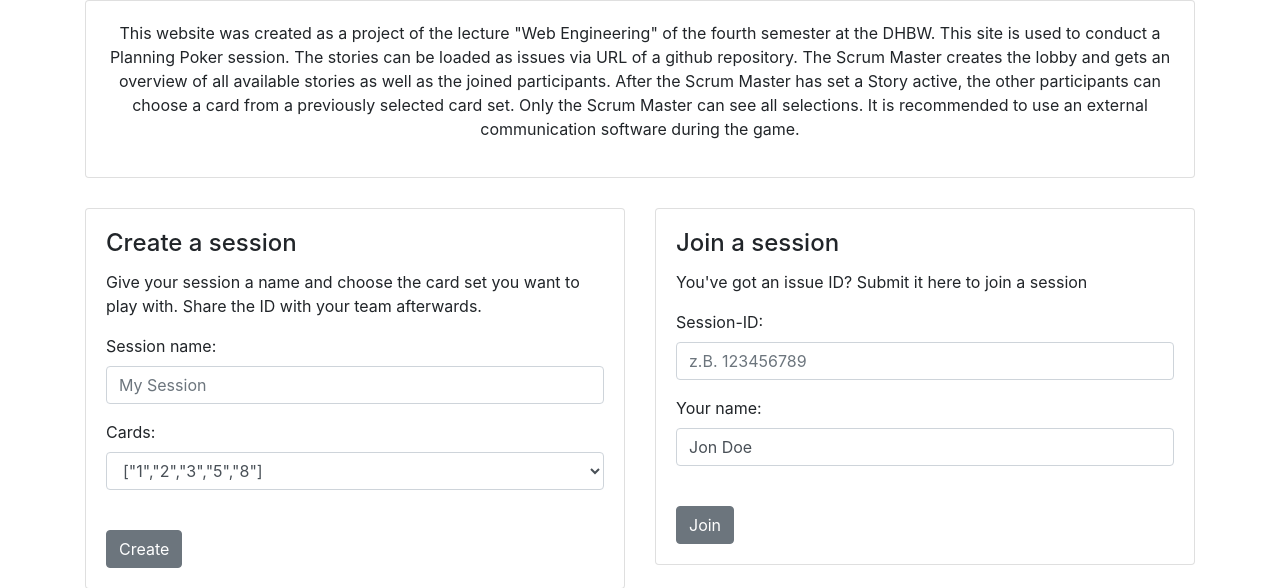
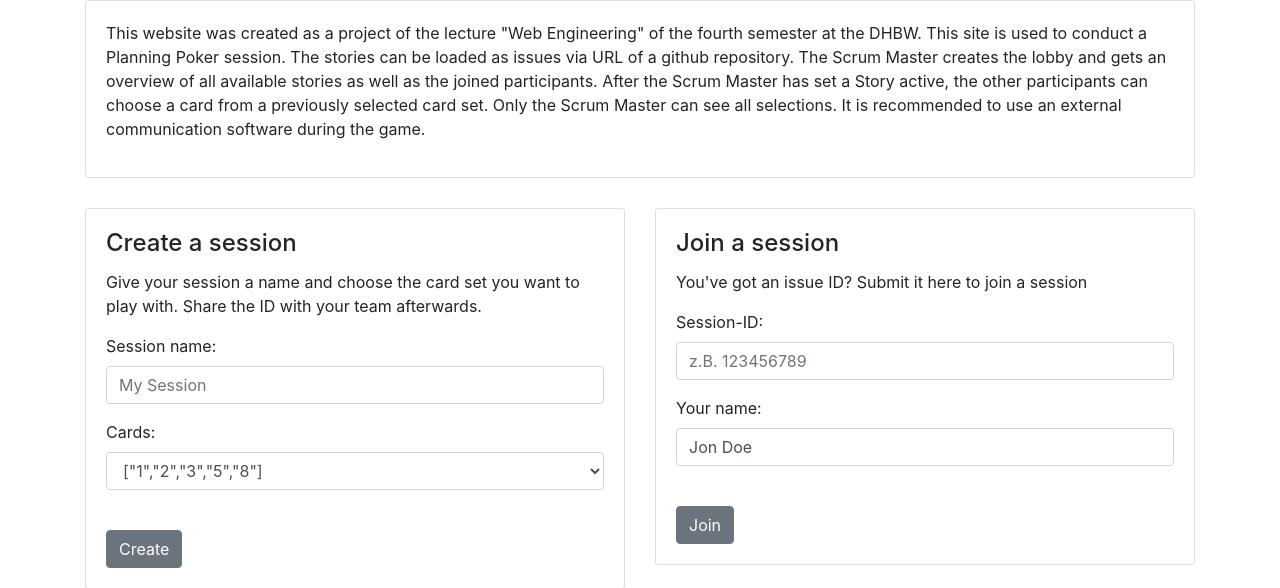
Before and after one commit to Drinkler/Planning-Poker, a PHP site: page / in a window 1280 px wide. Shown: the part 72-660 px from the top of the page. Run offline with PHP 8.4, Linux system fonts and the light colour scheme; some libraries are stand-ins or nearby versions; some web fonts are replaced.

Commit message:
enhanced issue handling

```diff
--- a/src/views/index/index.phtml
+++ b/src/views/index/index.phtml
@@ -8,7 +8,7 @@ use PlanningPoker\Library\Session;
         <div class="col-md-12">
             <div class="card" style="margin-bottom: 30px;">
                 <div class="card-body">
-                    <div style="text-align: center">
+                    <div>
                         <p>This website was created as a project of the lecture "Web Engineering" of the fourth semester at the DHBW. This site is used to conduct a Planning Poker session. The stories can be loaded as issues via URL of a github repository. The Scrum Master creates the lobby and gets an overview of all available stories as well as the joined participants. After the Scrum Master has set a Story active, the other participants can choose a card from a previously selected card set. Only the Scrum Master can see all selections. It is recommended to use an external communication software during the game.</p>
                     </div>
                 </div>
```
